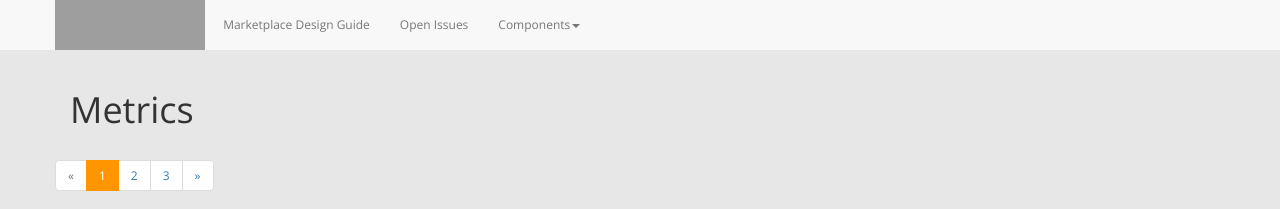
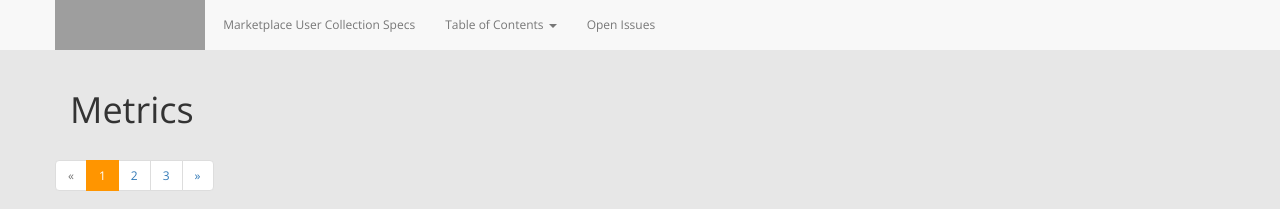
Before and after one commit to mhanratty/marketplaceux-usercollections, a Jekyll site: the page built from projectMetrics.html, in a window 1280 px wide. Shown: the top 209 px of the page. Built offline with Jekyll 4.4.1, drawn with Linux system fonts in a browser that asks for light colours; nearby versions of some CDN libraries; grey boxes are pictures that could not be loaded.

```diff
--- a/_includes/specNav.html
+++ b/_includes/specNav.html
@@ -1,6 +1,7 @@
 <header>
 	<nav class="navbar navbar-default navbar-fixed-top" role="navigation">
 		<div class="container">
+
 			<div class="navbar-header">
 				<button type="button" class="navbar-toggle" data-toggle="collapse" data-target="#marketplaceUXSpecCollapse">
     					<span class="sr-only">Toggle navigation</span>
@@ -10,30 +11,30 @@
   					</button>
 				<a class="navbar-brand marketplaceLogo" href="https://wiki.mozilla.org/Marketplace/Marketplace_UX"><a href="">&nbsp;</a>
 			</div>
+
 			<div class="collapse navbar-collapse" id="marketplaceUXSpecCollapse">
 				<ul class="nav navbar-nav">
-								<li><a href="index.html">Marketplace Design Guide</a></li>
 
-								<li><a href="https://github.com/pwalm/marketplace-style-guides/issues">Open Issues</a><li>
+					<li><a href="index.html">Marketplace User Collection Specs</a></li>
+
   				<li class="dropdown">
-									<a href="#" class="dropdown-toggle" data-toggle="dropdown">Components<b class="caret"></b></a>
+  					<a href="#" class="dropdown-toggle" data-toggle="dropdown">Table of Contents <b class="caret"></b></a>
   					<ul class="dropdown-menu">
-										<li><a href="grid.html">The Grid</a></li>
-										<li><a href="palette.html">Palettes</a></li>
-										<li><a href="type.html">Typography</a></li >
-										<li><a href="buttons.html">Buttons & Controls</a></li >
-										<li><a href="forms.html">Forms</a></li>
-										<li><a href="navigation.html">Navigation</a></li>
-										<li><a href="tables.html">Tables</a></li>
-										<li><a href="icons.html">Icons & Graphics</a></li>
-										<li><a href="images.html">Images & Video</a></li>
-										<li><a href="blocks.html">Collection Blocks</a></li>
+  						<li><a href="index.html">Title Page</a></li>
+              <li><a href="projectOverview.html">Project Overview</a></li>
+  						<li><a href="projectMetrics.html">Metrics</a></li>
+  						<li><a href="projectResearch.html">User Research</a></li>
+  						<li><a href="projectFeatures.html">Features</a></li>
+  						<li>User Stories</li>
+  						<li>Specs</li>
             </ul>
-									</li>
-									</ul>
-								</li>
+
+          <li><a href="https://github.com/mhanratty/marketplaceux-usercollections/issues">Open Issues</a></li>
+
 				</ul>
 			</div>
+
 		</div>
+
 	</nav>
 </header>
--- a/projectFeatures.html
+++ b/projectFeatures.html
@@ -6,7 +6,7 @@ multisequence: four
 ---
 
 <div class="container">
-	<h1>User Collection Features</h1>
+	<h1>Features</h1>
 
 	<!-- Pagination. If you have more than one page, set the multipage variable in the Frontmatter to true. Editing the pagination code happens in /_includes/homePagination.html. -->
 	{% if page.multipage %}
--- a/projectMetrics.html
+++ b/projectMetrics.html
@@ -6,7 +6,6 @@ multisequence: two
 ---
 
 <div class="container">
-
 	<h1>Metrics</h1>
 
 	<!-- Pagination. If you have more than one page, set the multipage variable in the Frontmatter to true. Editing the pagination code happens in /_includes/homePagination.html. -->
```
Lines whose indentation alone changed are shown as unchanged.
